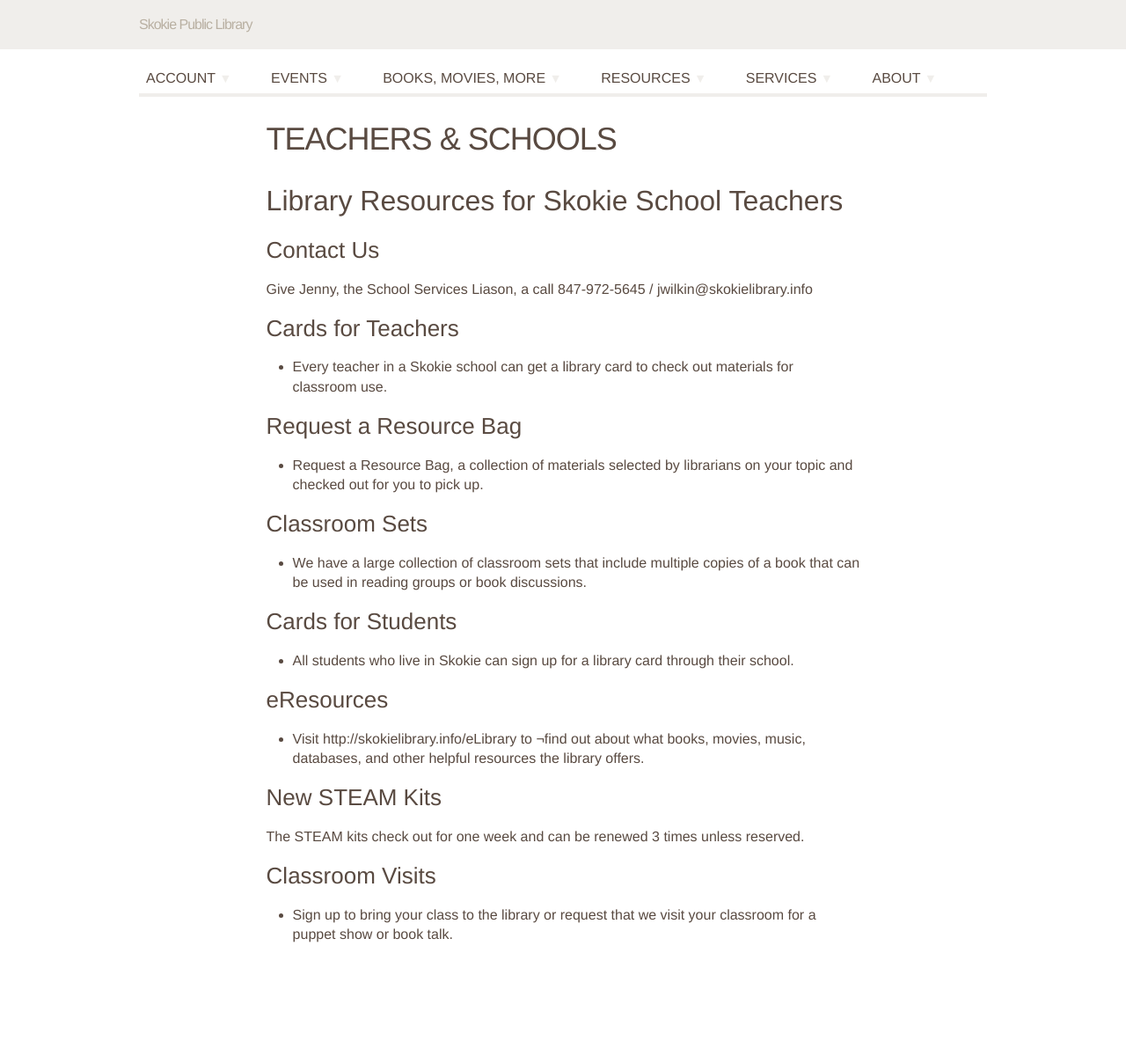
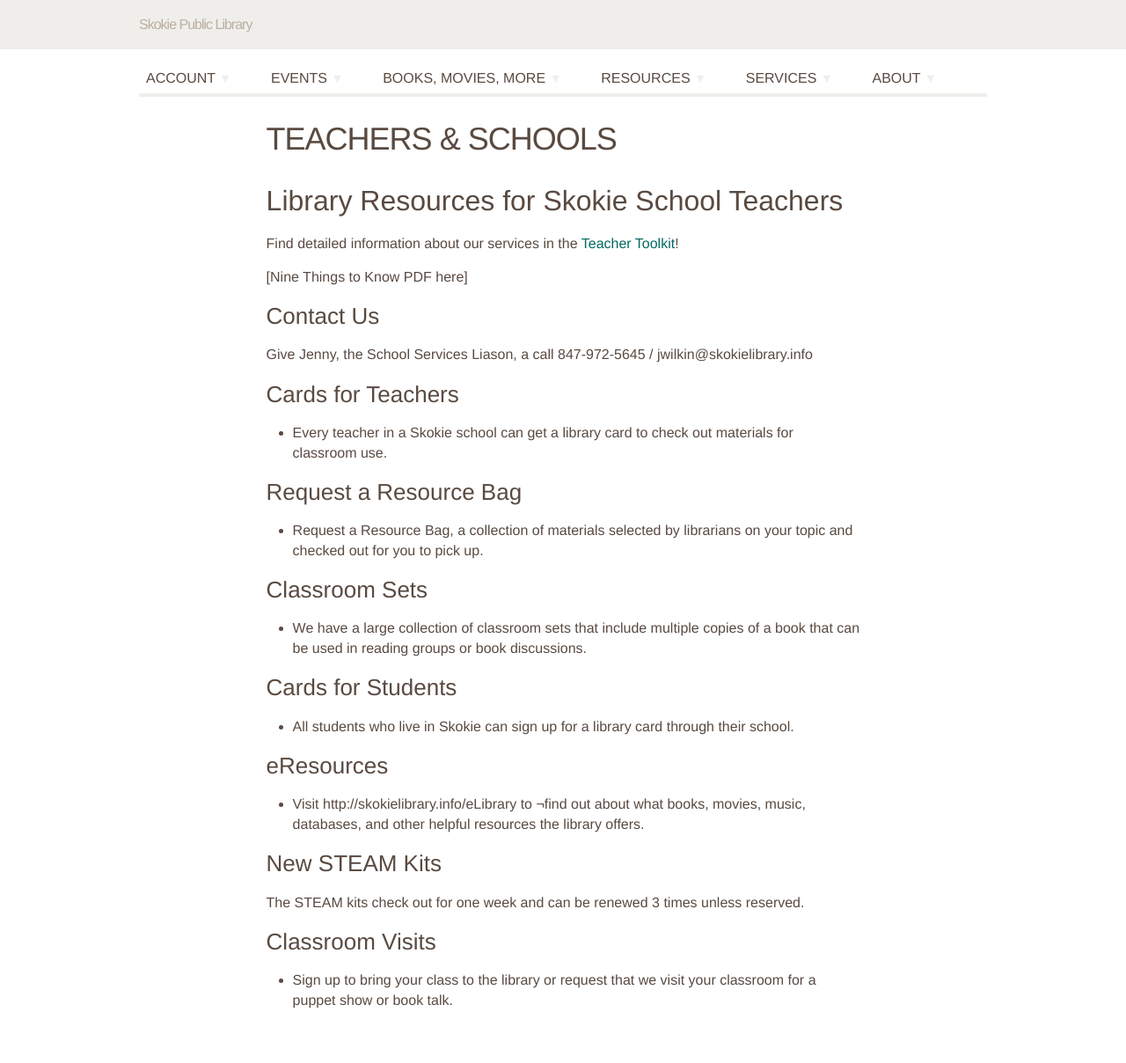
Before and after one commit to skokielibrary/spl-content, a Jekyll site: the page built from _content/jenny/services--teachers-schools.markdown, in a window 1280 px wide. Shown: the whole page at 88% size. Built offline with Jekyll 4.4.1, drawn with Linux system fonts in a browser that asks for light colours; some web fonts are replaced; before the commit the page ends 1133 px from its top, so only the background shows below that.

Commit message:
Updated services--teachers-schools.markdown

```diff
--- a/_content/jenny/services--teachers-schools.markdown
+++ b/_content/jenny/services--teachers-schools.markdown
@@ -5,6 +5,9 @@ published: true
 ---
 
 ## Library Resources for Skokie School Teachers
+Find detailed information about our services in the [Teacher Toolkit](http://www.skokielibrary.info/s_kids/kd_homework/teachers/Teacher-Toolkit-2014.pdf "Teacher Toolkit")!
+
+[Nine Things to Know PDF here]
 
 ### Contact Us
 Give Jenny, the School Services Liason, a call 847-972-5645 / jwilkin@skokielibrary.info
```
